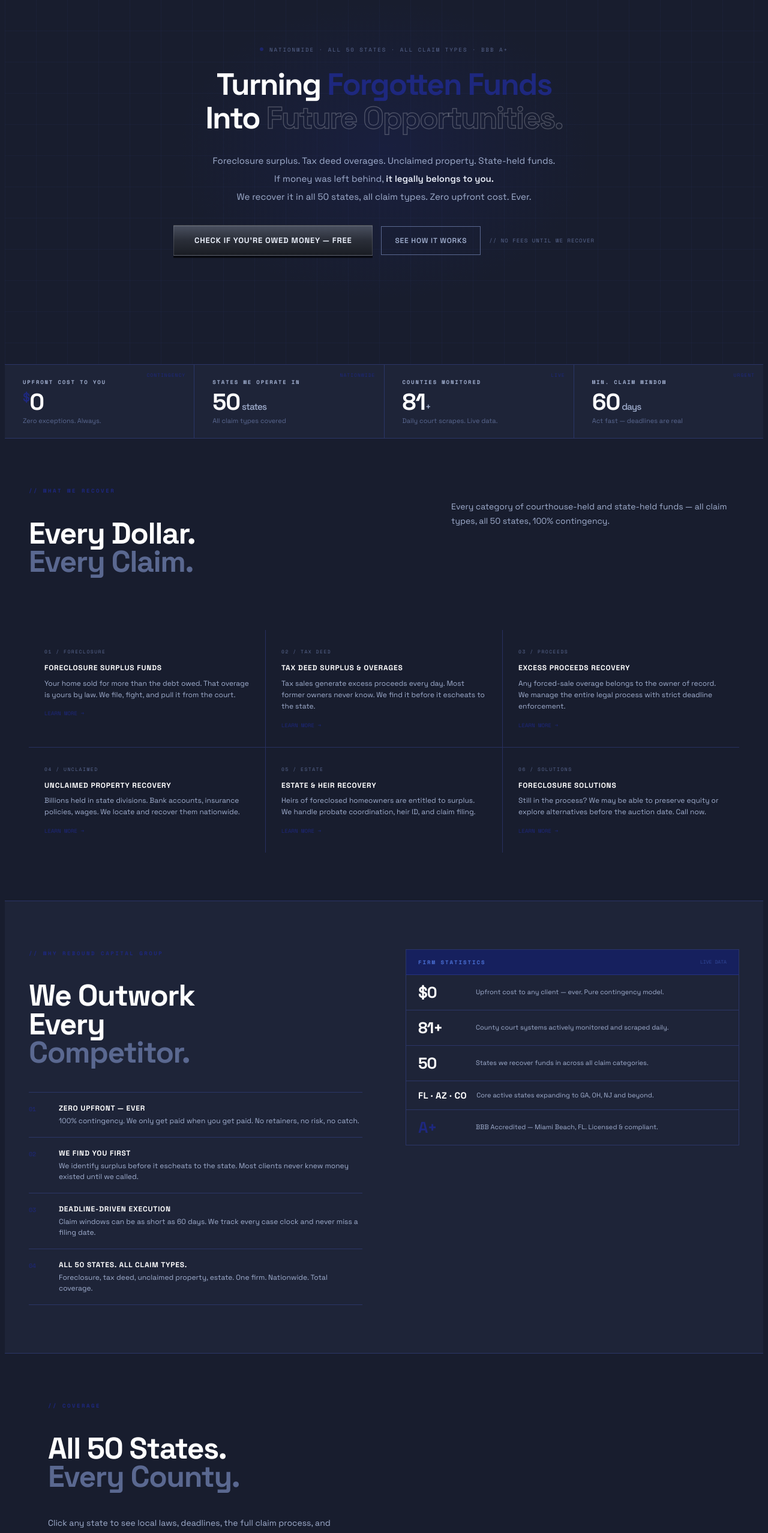
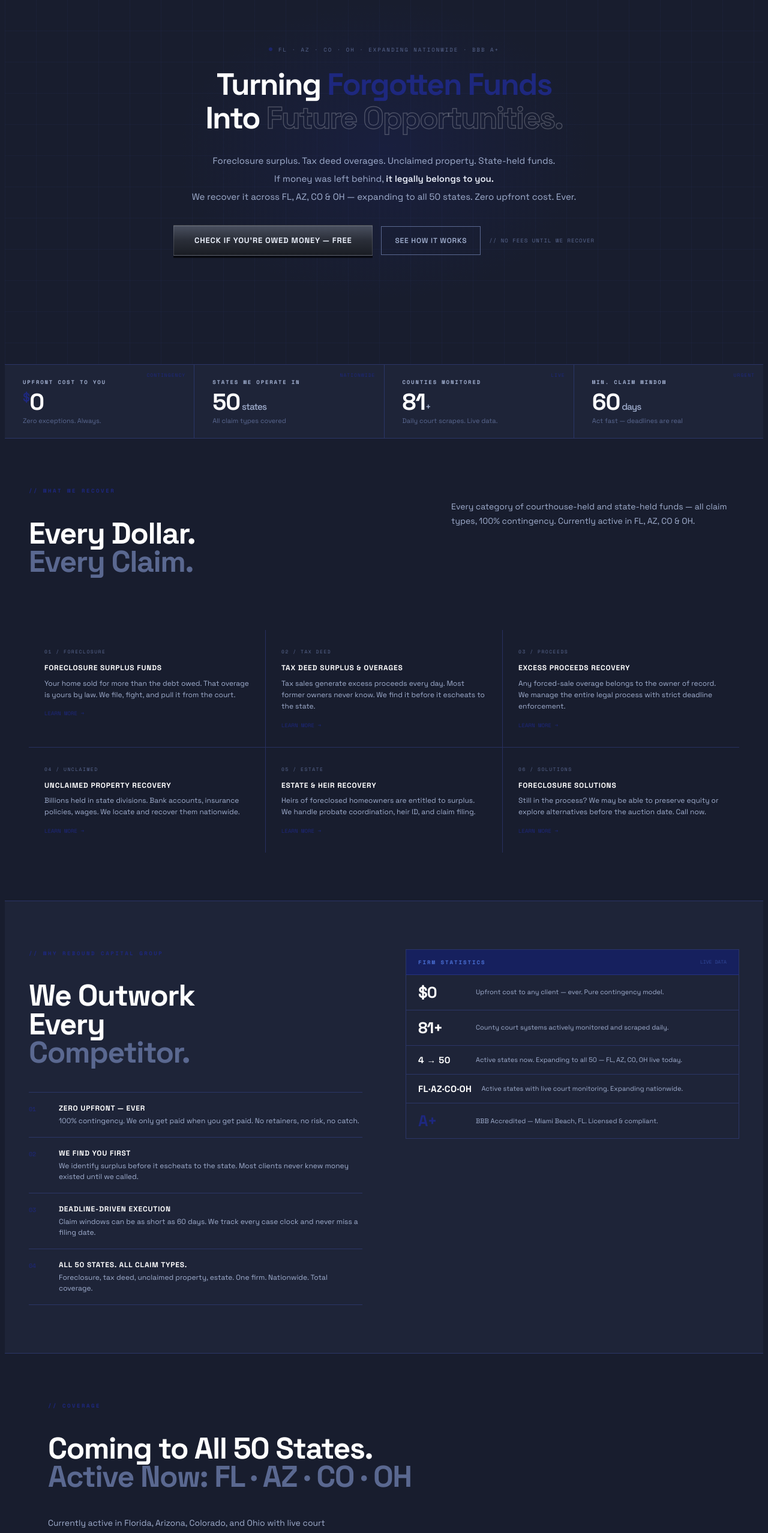
Before and after one commit to ReboundCapitalGroup/rcg-website, a Next.js app: page / in a window 1280 px wide. Shown: the part 234-2789 px from the top of the page at 60% size. Built offline with nearby package versions, Linux system fonts and the light colour scheme.

Commit message:
4 active states, coming to all 50 language

```diff
--- a/src/app/page.tsx
+++ b/src/app/page.tsx
@@ -21,13 +21,13 @@ const whyUs = [
 const firmStats = [
   { val:'$0', desc:'Upfront cost to any client — ever. Pure contingency model.' },
   { val:'81+', desc:'County court systems actively monitored and scraped daily.' },
-  { val:'50', desc:'States we recover funds in across all claim categories.' },
-  { val:'FL · AZ · CO', desc:'Core active states expanding to GA, OH, NJ and beyond.', small: true },
+  { val:'4 → 50', desc:'Active states now. Expanding to all 50 — FL, AZ, CO, OH live today.', small: true },
+  { val:'FL·AZ·CO·OH', desc:'Active states with live court monitoring. Expanding nationwide.', small: true },
   { val:'A+', desc:'BBB Accredited — Miami Beach, FL. Licensed & compliant.', blue: true },
 ]
 
 const allStates = ['Florida','Arizona','Colorado','Georgia','Ohio','New Jersey','Texas','California','New York','Illinois','Pennsylvania','Michigan','N. Carolina','Virginia','Washington','Nevada','Tennessee','Indiana','Missouri','Maryland','Wisconsin','Minnesota','S. Carolina','Alabama']
-const activeStates = ['Florida','Arizona','Colorado']
+const activeStates = ['Florida','Arizona','Colorado','Ohio']
 
 const heroStyle: React.CSSProperties = {
   background: 'var(--bg)',
@@ -60,7 +60,7 @@ export default function Home() {
           {/* Badge */}
           <div style={{ display:'flex', alignItems:'center', justifyContent:'center', gap:'10px', marginBottom:'24px', flexWrap:'wrap' }}>
             <span className="pulse-animate" style={{ width:'6px', height:'6px', borderRadius:'50%', background:'#1E287F', display:'inline-block', flexShrink:0 }} />
-            <span style={{ fontFamily:"'Space Mono',monospace", fontSize:'9px', letterSpacing:'2px', textTransform:'uppercase', color:'#5a6890' }}>Nationwide · All 50 States · All Claim Types · BBB A+</span>
+            <span style={{ fontFamily:"'Space Mono',monospace", fontSize:'9px', letterSpacing:'2px', textTransform:'uppercase', color:'#5a6890' }}>FL · AZ · CO · OH · Expanding Nationwide · BBB A+</span>
           </div>
 
           {/* Headline — two clean lines */}
@@ -74,7 +74,7 @@ export default function Home() {
           <p style={{ fontSize:'15px', color:'#a0aece', lineHeight:2, maxWidth:'680px', margin:'0 auto 32px', fontWeight:400, textAlign:'center' }}>
             Foreclosure surplus. Tax deed overages. Unclaimed property. State-held funds.<br />
             If money was left behind, <strong style={{ color:'#e8edf8', fontWeight:600 }}>it legally belongs to you.</strong><br />
-            We recover it in all 50 states, all claim types. Zero upfront cost. Ever.
+            We recover it across FL, AZ, CO &amp; OH — expanding to all 50 states. Zero upfront cost. Ever.
           </p>
 
           {/* CTAs */}
@@ -99,7 +99,7 @@ export default function Home() {
               </h2>
             </div>
             <p style={{ fontSize:'14px', color:'var(--mid)', lineHeight:1.7, maxWidth:'480px', paddingTop:'8px' }}>
-              Every category of courthouse-held and state-held funds — all claim types, all 50 states, 100% contingency.
+              Every category of courthouse-held and state-held funds — all claim types, 100% contingency. Currently active in FL, AZ, CO &amp; OH.
             </p>
           </div>
           <div className="service-grid">
@@ -154,9 +154,9 @@ export default function Home() {
       <div style={{ padding:'80px 40px', maxWidth:'1200px', margin:'0 auto' }}>
         <span className="section-tag">// coverage</span>
         <h2 style={{ fontFamily:"'Space Grotesk',sans-serif", fontWeight:700, fontSize:'clamp(30px,4vw,50px)', color:'#fff', letterSpacing:'-1.5px', lineHeight:0.95 }}>
-          All 50 States.<br /><span style={{ color:'var(--dim)' }}>Every County.</span>
+          Coming to All 50 States.<br /><span style={{ color:'var(--dim)' }}>Active Now: FL · AZ · CO · OH</span>
         </h2>
-        <p style={{ fontSize:'14px', color:'var(--mid)', lineHeight:1.7, marginTop:'12px', maxWidth:'480px' }}>Click any state to see local laws, deadlines, the full claim process, and county-level guides.</p>
+        <p style={{ fontSize:'14px', color:'var(--mid)', lineHeight:1.7, marginTop:'12px', maxWidth:'480px' }}>Currently active in Florida, Arizona, Colorado, and Ohio with live court monitoring. Expanding to all 50 states.</p>
         <div className="states-grid">
           {allStates.map(s => (
             <Link key={s} href={`/states/${s.toLowerCase().replace(/\s+/g,'-').replace('.','-')}`} className={`state-pill${activeStates.includes(s) ? ' active' : ''}`}>{s}</Link>
```
